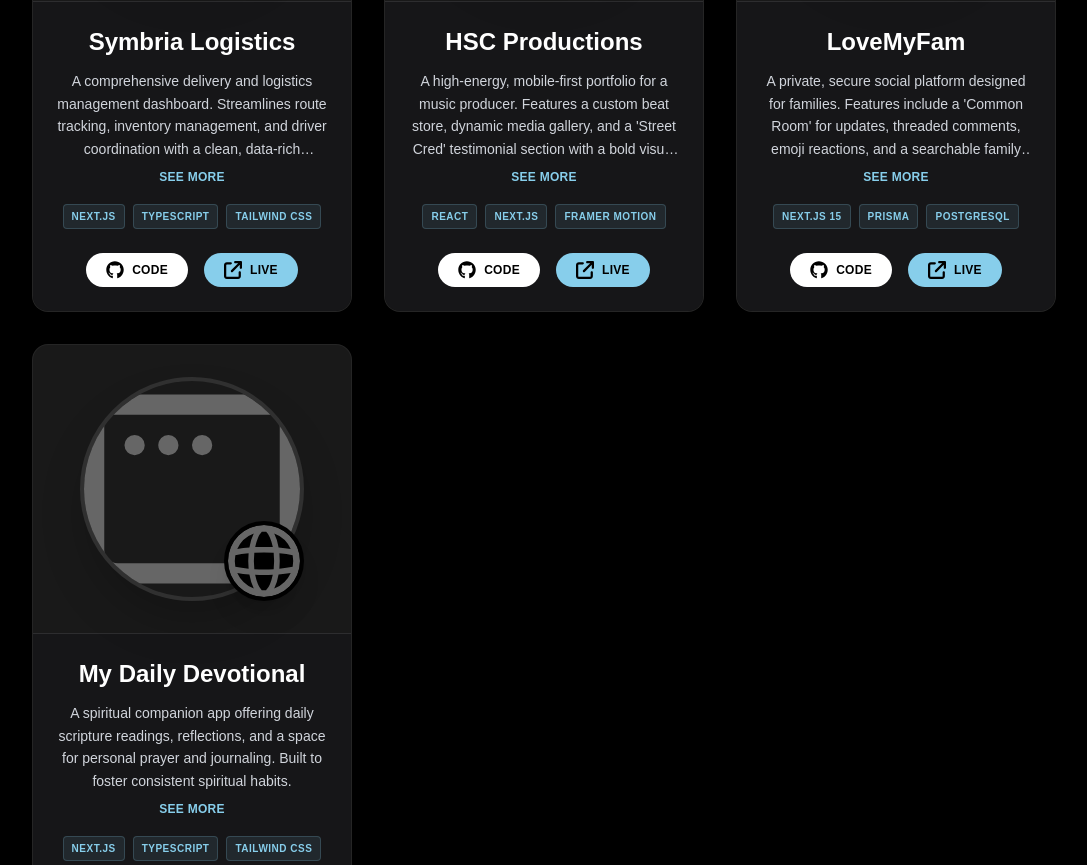
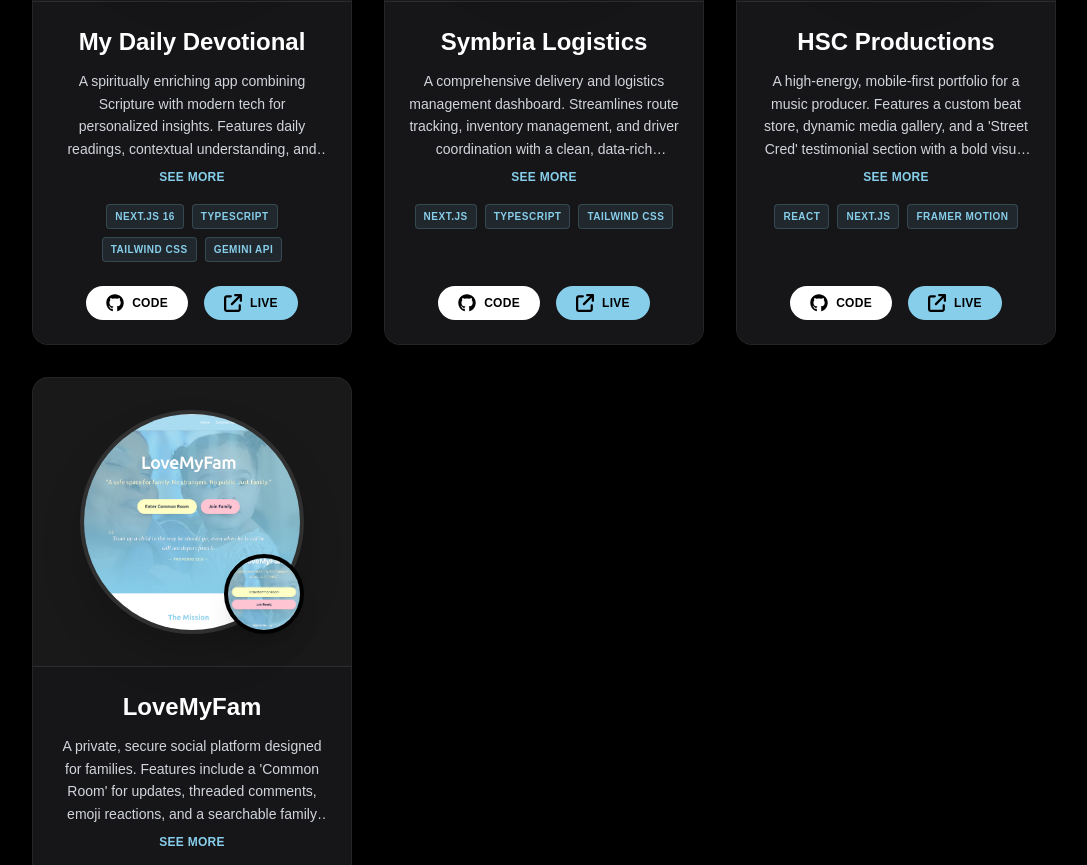
Before and after one commit to idongCodes/idong-essien, a Next.js app: page / in a window 1280 px wide. Shown: the part 3175-4040 px from the top of the page, without its empty margins (96-1183 px from the left). Built offline with nearby package versions, Linux system fonts and the light colour scheme.

Commit message:
feat(projects): promote My Daily Devotional to first featured project and update details

```diff
--- a/components/ProjectsSection.tsx
+++ b/components/ProjectsSection.tsx
@@ -7,6 +7,15 @@
 import { FaArrowUpRightFromSquare } from "react-icons/fa6";
 
 const projects = [
+  {
+    title: "My Daily Devotional",
+    description: "A spiritually enriching app combining Scripture with modern tech for personalized insights. Features daily readings, contextual understanding, and tools for prayer and worship, powered by AI integration.",
+    tech: ["Next.js 16", "TypeScript", "Tailwind CSS", "Gemini API"],
+    imageDesktop: "/window.svg",
+    imageMobile: "/globe.svg",
+    liveUrl: "https://idongcodes.github.io/my-daily-devotional/",
+    githubUrl: "https://github.com/idongCodes/my-daily-devotional"
+  },
   {
     title: "Symbria Logistics",
     description: "A comprehensive delivery and logistics management dashboard. Streamlines route tracking, inventory management, and driver coordination with a clean, data-rich interface. Built to handle complex scheduling needs.",
@@ -33,15 +42,6 @@
     imageMobile: "/love-my-fam-mobile.jpg",
     liveUrl: "https://love-my-fam.vercel.app/",
     githubUrl: "https://github.com/idongCodes/love-my-fam"
-  },
-  {
-    title: "My Daily Devotional",
-    description: "A spiritual companion app offering daily scripture readings, reflections, and a space for personal prayer and journaling. Built to foster consistent spiritual habits.",
-    tech: ["Next.js", "TypeScript", "Tailwind CSS"],
-    imageDesktop: "/window.svg",
-    imageMobile: "/globe.svg",
-    liveUrl: "https://my-daily-devotional.vercel.app/",
-    githubUrl: "https://github.com/idongCodes/my-daily-devotional"
   }
 ];
 
```
